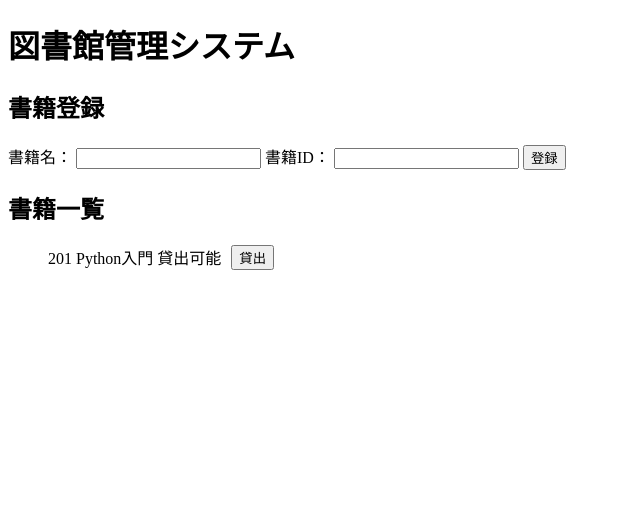
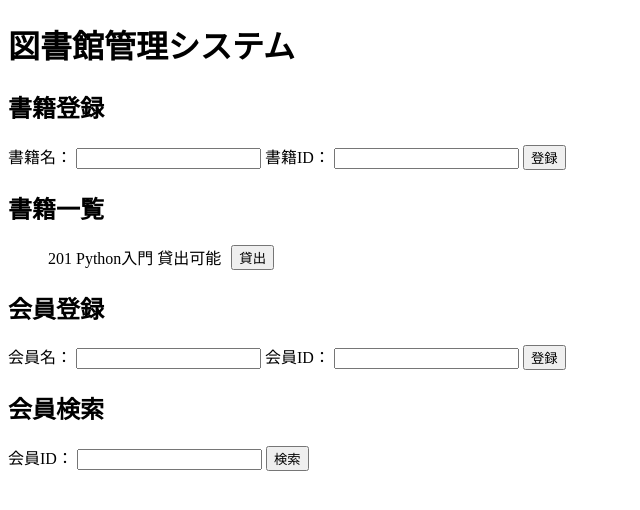
Before and after one commit to lixiangyu-nuco/library-app, a Flask app: page / in a window 1280 px wide. Shown: the top 510 px of the page, without its empty margins (0-640 px from the left). Run offline with Flask 3, Linux system fonts and the light colour scheme; data comes from the database, SQL or seed files in the repository.

Commit message:
会員登録・検索フォームをHTMLに追加

```diff
--- a/templates/index.html
+++ b/templates/index.html
@@ -59,6 +59,23 @@
             {% endfor %}
         </ul>
 
+        <h2>会員登録</h2>
+        <form action="{{ url_for('add_member') }}" method="POST">
+            <label>会員名：</label>
+            <input type="text" name="name" required>
+            <label>会員ID：</label>
+            <input type="number" name="member_id" min="1" required>
+            <button type="submit">登録</button>
+        </form>
+
+       <h2>会員検索</h2>
+        <form action="{{ url_for('search_member') }}" method="GET">
+            <label>会員ID：</label>
+            <input type="number" name="member_id" min="1" required>
+            <button type="submit">検索</button>
+        </form>
+
+
 </body>
 
 </html>
```
